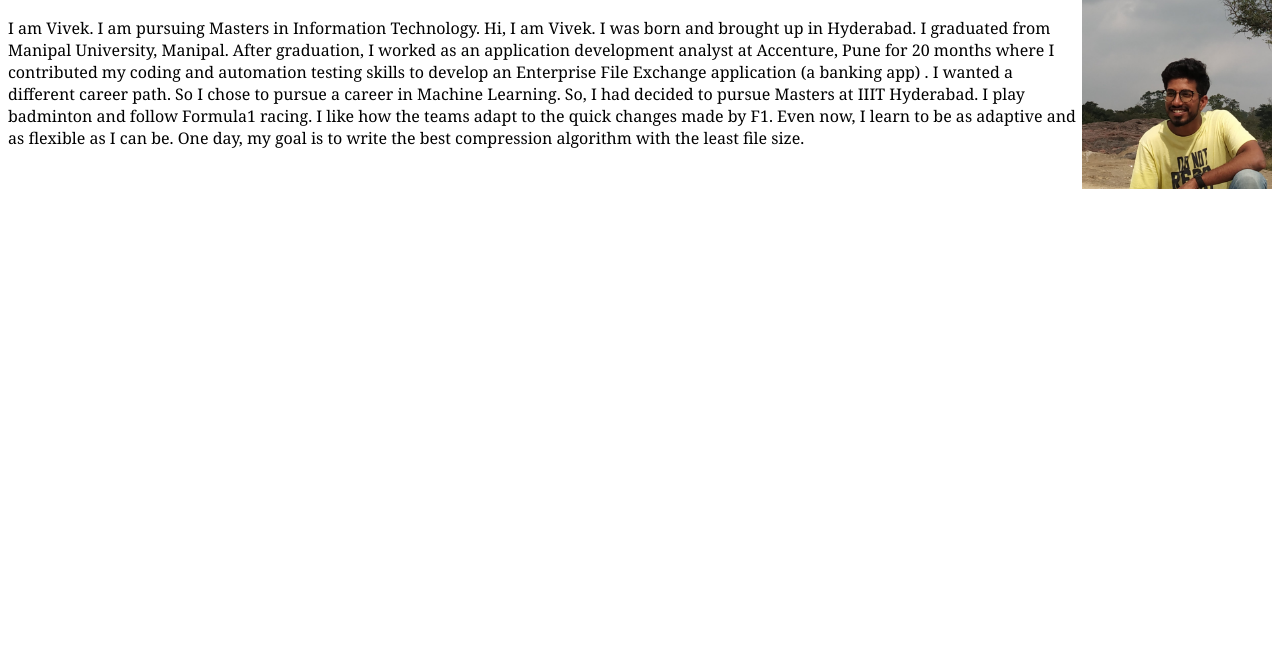
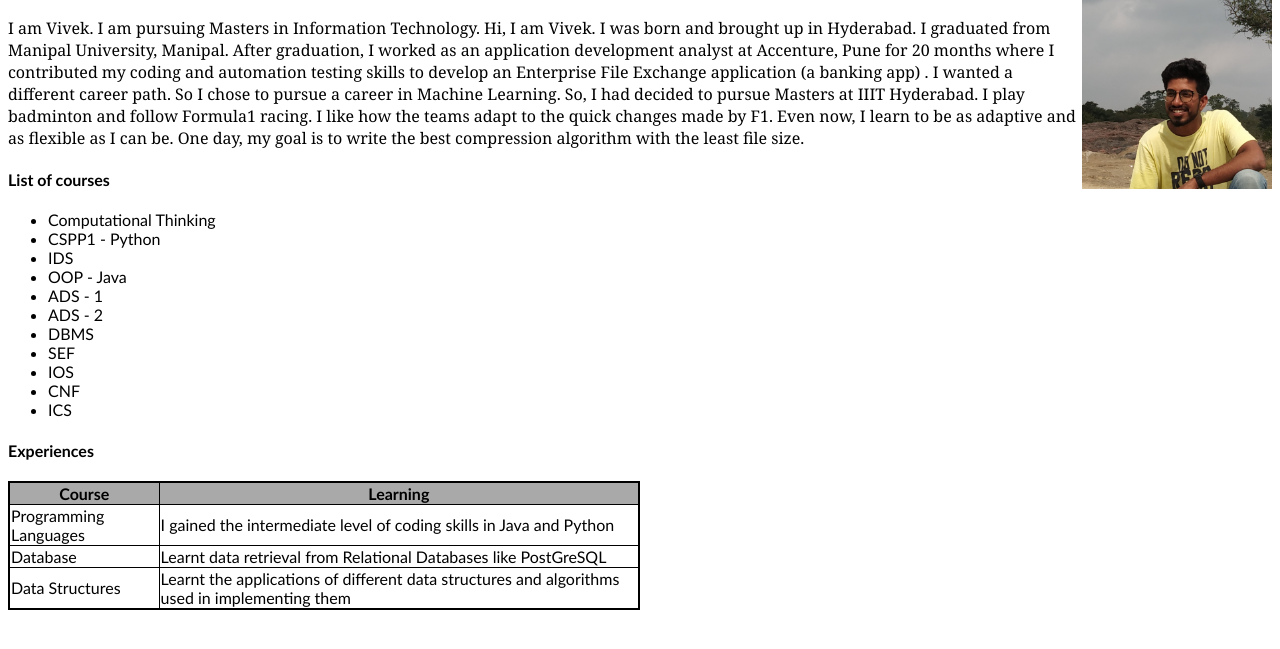
Before and after one commit to vivekreddy422/Web-Dev, a plain HTML site: page Website 1/MyMSITJourney.html in a window 1280 px wide. Shown: the part 111-760 px from the top of the page. Drawn offline with Linux system fonts and the light colour scheme.

Commit message:
List of courses and experiences

```diff
--- a/Website 1/MyMSITJourney.html
+++ b/Website 1/MyMSITJourney.html
@@ -3,6 +3,9 @@
     <head>
         <title>Web Page</title>
         <style>
+            #courses {
+                font-family: 'Gill Sans', 'Gill Sans MT', Calibri, 'Trebuchet MS', sans-serif;
+            }
             h1 {
                 color:dimgrey;
                 text-align:center;
@@ -14,6 +17,20 @@
             p {
                 font-family: Georgia, 'Times New Roman', Times, serif;
             }
+            th, td {
+                font-family: 'Gill Sans', 'Gill Sans MT', Calibri, 'Trebuchet MS', sans-serif;
+                font-size: medium;
+                border: 1px solid black;
+            }
+            th {
+                font-weight: bolder;
+                background-color: darkgray;
+            }
+            table {
+                border: 2px solid black;
+                border-collapse: collapse;
+                width: 50%;
+            }
         </style>
     </head>
     <body>
@@ -24,5 +41,41 @@
             <h2>About me</h2>
             <p>I am Vivek. I am pursuing Masters in Information Technology. Hi, I am Vivek. I was born and brought up in Hyderabad. I graduated from Manipal University, Manipal. After graduation, I worked as an application development analyst at Accenture, Pune for 20 months where I contributed my coding and automation testing skills to develop an Enterprise File Exchange application (a banking app) . I wanted a different career path. So I chose to pursue a career in Machine Learning. So, I had decided to pursue Masters at IIIT Hyderabad. I play badminton and follow Formula1 racing. I like how the teams adapt to the quick changes made by F1. Even now, I learn to be as adaptive and as flexible as I can be. One day, my goal is to write the best compression algorithm with the least file size.</p>
         </div>
+        <!--List of courses-->
+        <div id = "courses">
+            <h4>List of courses</h4>
+            <ul>
+                <li>Computational Thinking</li>
+                <li>CSPP1 - Python</li>
+                <li>IDS</li>
+                <li>OOP - Java</li>
+                <li>ADS - 1</li>
+                <li>ADS - 2</li>
+                <li>DBMS</li>
+                <li>SEF</li>
+                <li>IOS</li>
+                <li>CNF</li>
+                <li>ICS</li>
+            </ul>
+            <h4>Experiences</h4>
+            <table>
+                <tr>
+                    <th>Course</th>
+                    <th>Learning</th>
+                </tr>
+                <tr>
+                    <td>Programming Languages</td>
+                    <td>I gained the intermediate level of coding skills in Java and Python</td>
+                </tr>
+                <tr>
+                    <td>Database</td>
+                    <td>Learnt data retrieval from Relational Databases like PostGreSQL</td>
+                </tr>
+                <tr>
+                    <td>Data Structures</td>
+                    <td>Learnt the applications of different data structures and algorithms used in implementing them</td>
+                </tr>
+            </table>
+        </div>
     </body>
 </html>
```
